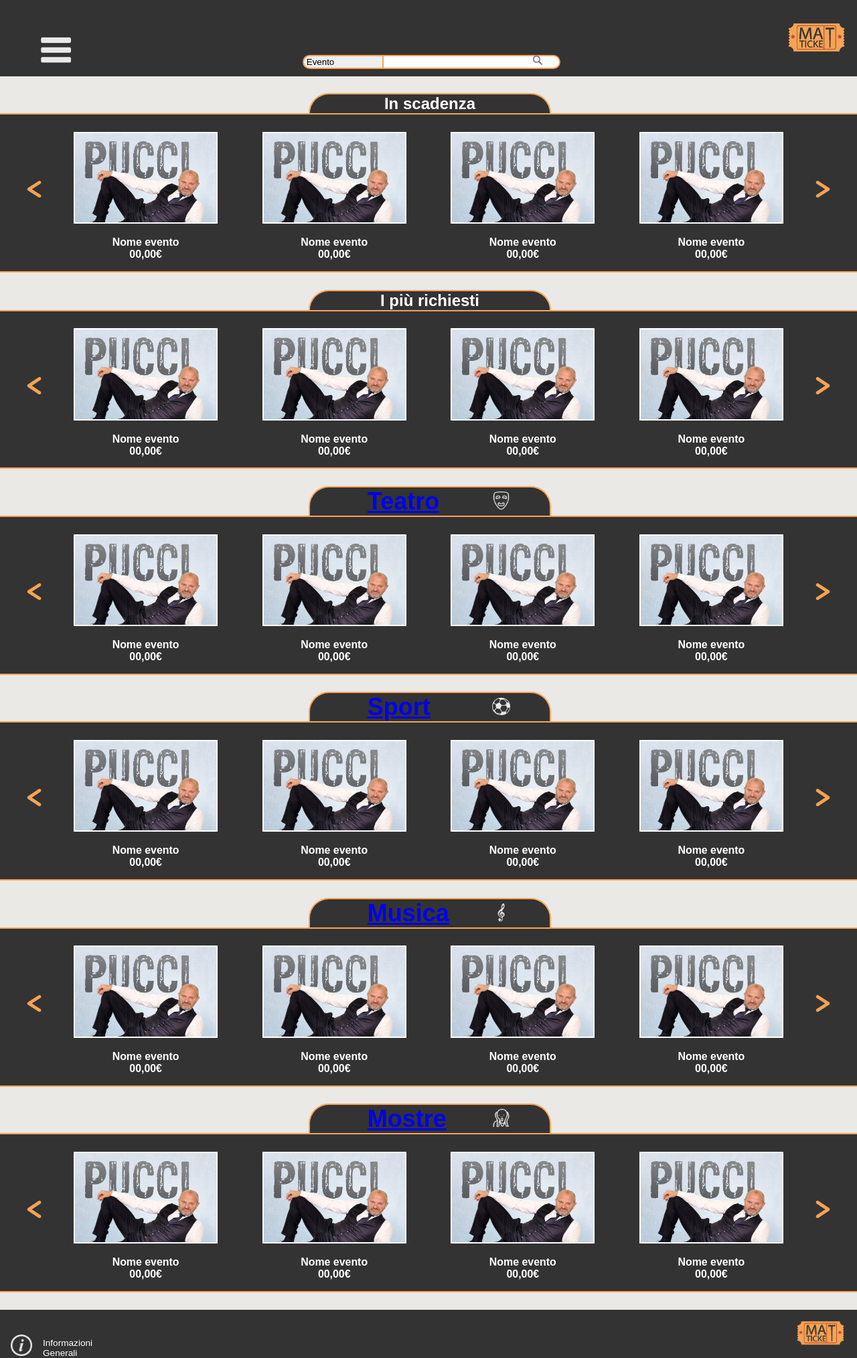
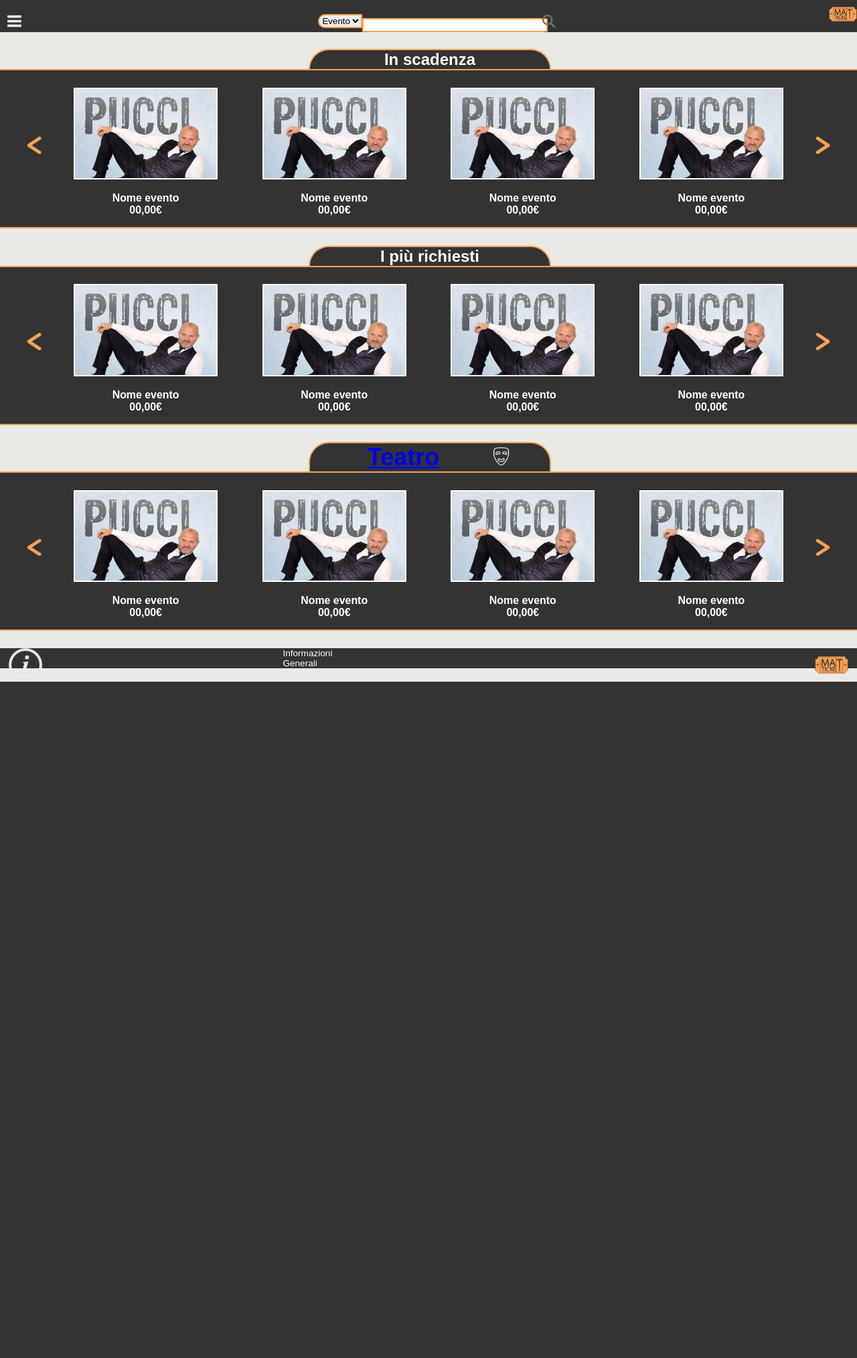
Before and after one commit to andreatassani/matticket, a PHP site: page /home.html in a window 1280 px wide. Shown: the whole page at 67% size. After the commit the page ends 1018 px from the top, so only its background shows below. Run offline with PHP 8.4, Linux system fonts and the light colour scheme.

Commit message:
changes done together

```diff
--- a/programmazione/html/css/home.css
+++ b/programmazione/html/css/home.css
@@ -8,23 +8,15 @@ header, div h2, div img, div ul, footer {
     background-color: rgb(51,51, 51);
 }
 
-fieldset {
-    border-style: hidden;
-    width:80%;
-    padding-top: 0;
-}
-
-
 header {
     margin-bottom:2%;
-    height: 1%;
+    height: 5%;
     font-family: Arial, Helvetica, sans-serif;
     font-size: 85%;
 }
 
 header ul {
     display: inline-block;
-    width: 19%;
     list-style: none;
 }
 
@@ -32,7 +24,6 @@ header ul {
 #menuAPanino {
     height: 50%;
     width: 50%;
-
 }
 
 #logoalto {
@@ -52,41 +43,53 @@ header ul {
 
 select {
     border: 2px solid rgb(246, 164, 84);
+    float:right;
     border-top-left-radius: 30px;
     border-bottom-left-radius:30px;
-    width: 300%;
-    height: 500%;
 }
 
-header ul li select option {
-    width: 30%;
+fieldset {
+    border-style: hidden;
+    margin:0;
+    padding:0;
 }
 
 input {
     border: 2px solid rgb(246, 164, 84);
-    border-top-right-radius: 30px;
-    border-bottom-right-radius:30px;
-    width: 300%;
-    height: 500%;
+    width: 100%;
+    border-top-right-radius: 5%;
+    border-bottom-right-radius:5%;
+}
+
+#Lente {
+    padding:0;
+    text-align:right;
+}
+
+#Lente img {
+    width: 10%;
+    height: 10%;
+    float:left;
+    padding:0;
 }
 
 #sinistra {
     text-align:left;
-    width: 32%;
-    margin-left:3%;
+    margin: 0;
+    width: 15%;
 }
 
 #centro {
     display: inline-block;
     text-align:center;
-    width: 28%;
-    margin: 0 5% 0 0;
-    height: 70%;
+    margin: 0;
+    width: 70%;
 }
 
 #destra {
     text-align:right;
-    width: 30%;
+    margin: 0;
+    width: 15%;
 }
 
 div ul li img {
@@ -159,20 +162,6 @@ ul li{
     margin-left: 300%;
 }
 
-#Lente {
-    width: 40%;
-    height: 30%;
-    padding:2% 0 0 0;
-    text-align:right;
-}
-
-#Lente img {
-    width: 10%;
-    height: 10%;
-    padding: 0 0 0 0;
-}
-
-
 footer ul li p {
     padding-right: 100%;
     margin: 0 0 0 0;
@@ -184,7 +173,7 @@ ul {
 
 footer {
     color:white;
-    height: 2%;
+    height: 10%;
     width: 100%;
     font-family: Arial, Helvetica, sans-serif;
     font-size: 85%;
@@ -199,17 +188,25 @@ footer ul li{
     display: inline-block;
     list-style: none;
     text-align: center;
-    width: 22%;
+    width:33%;
 }
 
 #logoinfo  {
-    width: 50%;
+    float:left;
 }
+
+#logoinfo img {
+    width: 12%;
+    float:left;
+    padding-left: 3%;
+}
+
 #logobasso {
-    height : 25%;
-    width : 25%;
-    padding-left: 300%;
+    float:right;
 }
-#primo {
-    width: 5%;
+
+#logobasso img {
+    width: 12%;
+    float:right;
+    padding-right: 3%;
 }
--- a/programmazione/html/home.html
+++ b/programmazione/html/home.html
@@ -7,9 +7,7 @@
 </head>
 <body>
     <header>
-            <ul id="sinistra"><li><a href=""><img src="./img/icone/menuAPanino.png"alt="menù a panino"height="10%"width="10%"id="menuAPanino"/></a></li></ul>
-            <ul id="centro"><li id="Evento"><select><option value="Evento">Evento</option><option value="Artista">Artista</option><option value="Data">Data</option></select></li><li id="Cerca"><fieldset form="form1"><input type="text" name="username"></fieldset></li><li id="Lente"><img src="./img/icone/Cerca.png"alt="lente di ingrandimento per la ricerca"height="15%"width="15%"/></li></ul>
-            <ul id="destra"><li><a class="logo"href="home.html"><img src="./img/Logo.png"alt="logo MaTTicket"height="40%"width="40%"id="logoalto"/></a></li></ul>
+            <ul id="sinistra"><li><a href=""><img src="./img/icone/menuAPanino.png"alt="menù a panino"id="menuAPanino"/></a></li></ul><ul id="centro"><li id="Evento"><select><option value="Evento">Evento</option><option value="Artista">Artista</option><option value="Data">Data</option></select></li><li id="Cerca"><fieldset form="form1"><input type="text" name="username"></fieldset></li><li id="Lente"><img src="./img/icone/Cerca.png"alt="lente di ingrandimento per la ricerca"/></li></ul><ul id="destra"><li><a href="home.html"><img src="./img/Logo.png"class="logo"alt="logo MaTTicket"id="logoalto"/></a></li></ul>
     </header>
 
     <!--MAIN-->
@@ -38,36 +36,12 @@
                 <img id="freccia" src = "./img/icone/FrecciaSx.png" alt="icona di una freccia che punta verso sinistra"/><li><img src = "./img/locandine/teatro/pucci.jpg" alt="Andrea Pucci spettacolo"/> <h3>Nome evento <br> 00,00€</h3></li><li><img src = "./img/locandine/teatro/pucci.jpg" alt="Andrea Pucci spettacolo"/> <h3>Nome evento <br> 00,00€</h3></li><li><img src = "./img/locandine/teatro/pucci.jpg" alt="Andrea Pucci spettacolo"/> <h3>Nome evento <br> 00,00€</h3></li><li><img src = "./img/locandine/teatro/pucci.jpg" alt="Andrea Pucci spettacolo"/> <h3>Nome evento <br> 00,00€</h3></li><img id="freccia" src = "./img/icone/FrecciaDx.png" alt="icona di una freccia che punta verso Destra"/>
             </ul>
         </div>
-        <div>
-            <ul id="intestazione">
-                <li><a href="sport.html"><h2>Sport</h2></a></li><li id="logoSubCat"><a href="sport.html"><img src = "./img/icone/Sport.png" alt="immagine stilizzata di un pallone da calcio"/></a></li>
-            </ul>
-            <ul id="oggetti">
-                <img id="freccia" src = "./img/icone/FrecciaSx.png" alt="icona di una freccia che punta verso sinistra"/><li><img src = "./img/locandine/teatro/pucci.jpg" alt="Andrea Pucci spettacolo"/> <h3>Nome evento <br> 00,00€</h3></li><li><img src = "./img/locandine/teatro/pucci.jpg" alt="Andrea Pucci spettacolo"/> <h3>Nome evento <br> 00,00€</h3></li><li><img src = "./img/locandine/teatro/pucci.jpg" alt="Andrea Pucci spettacolo"/> <h3>Nome evento <br> 00,00€</h3></li><li><img src = "./img/locandine/teatro/pucci.jpg" alt="Andrea Pucci spettacolo"/> <h3>Nome evento <br> 00,00€</h3></li><img id="freccia" src = "./img/icone/FrecciaDx.png" alt="icona di una freccia che punta verso Destra"/>
-            </ul>
-        </div>
-        <div>
-            <ul id="intestazione">
-                <li><a href="musica.html"><h2>Musica</h2></a></li><li id="logoSubCat"><a href="musica.html"><img src = "./img/icone/Musica.png" alt="immagine di una chiave di violino" height ="50%" /></a></li>
-            </ul>
-            <ul id="oggetti">
-                <img id="freccia" src = "./img/icone/FrecciaSx.png" alt="icona di una freccia che punta verso sinistra"/><li><img src = "./img/locandine/teatro/pucci.jpg" alt="Andrea Pucci spettacolo"/> <h3>Nome evento <br> 00,00€</h3></li><li><img src = "./img/locandine/teatro/pucci.jpg" alt="Andrea Pucci spettacolo"/> <h3>Nome evento <br> 00,00€</h3></li><li><img src = "./img/locandine/teatro/pucci.jpg" alt="Andrea Pucci spettacolo"/> <h3>Nome evento <br> 00,00€</h3></li><li><img src = "./img/locandine/teatro/pucci.jpg" alt="Andrea Pucci spettacolo"/> <h3>Nome evento <br> 00,00€</h3></li><img id="freccia" src = "./img/icone/FrecciaDx.png" alt="icona di una freccia che punta verso Destra"/>
-            </ul>
-        </div>
-        <div>
-            <ul id="intestazione">
-                <li><a href="mostre.html"><h2>Mostre</h2></a></li><li id="logoSubCat"><a href="mostre.html"><img src = "./img/icone/Mostre.png" alt="immagine stilizzata del famoso quadro 'L'urlo di Munch"/></a></li>
-            </ul>
-            <ul id="oggetti">
-                <img id="freccia" src = "./img/icone/FrecciaSx.png" alt="icona di una freccia che punta verso sinistra"/><li><img src = "./img/locandine/teatro/pucci.jpg" alt="Andrea Pucci spettacolo"/> <h3>Nome evento <br> 00,00€</h3></li><li><img src = "./img/locandine/teatro/pucci.jpg" alt="Andrea Pucci spettacolo"/> <h3>Nome evento <br> 00,00€</h3></li><li><img src = "./img/locandine/teatro/pucci.jpg" alt="Andrea Pucci spettacolo"/> <h3>Nome evento <br> 00,00€</h3></li><li><img src = "./img/locandine/teatro/pucci.jpg" alt="Andrea Pucci spettacolo"/> <h3>Nome evento <br> 00,00€</h3></li><img id="freccia" src = "./img/icone/FrecciaDx.png" alt="icona di una freccia che punta verso Destra"/>
-            </ul>
-        </div>
     </main>
 
     <!-- FOOTER-->
     <footer>
         <ul>
-            <li id="primo"><a href="info.html"><img src = "./img/icone/Info.png" alt="logo info" height="10%"  width="10%" id="logoinfo"/></a></li><li><p id="scrittainfo">Informazioni Generali</p></li><li><img class="logo" src = "./img/logo.png" alt="logo MaTTicket" height="40%"  width="40%" id="logobasso"/></li>
+            <li id="logoinfo"><a href="info.html"><img src = "./img/icone/Info.png" alt="logo info"/></a></li><li id="scrittainfo"><p>Informazioni Generali</p></li><li id="logobasso"><img class="logo" src = "./img/logo.png" alt="logo MaTTicket"/></li>
         </ul>
     </footer>
 </body>
```
